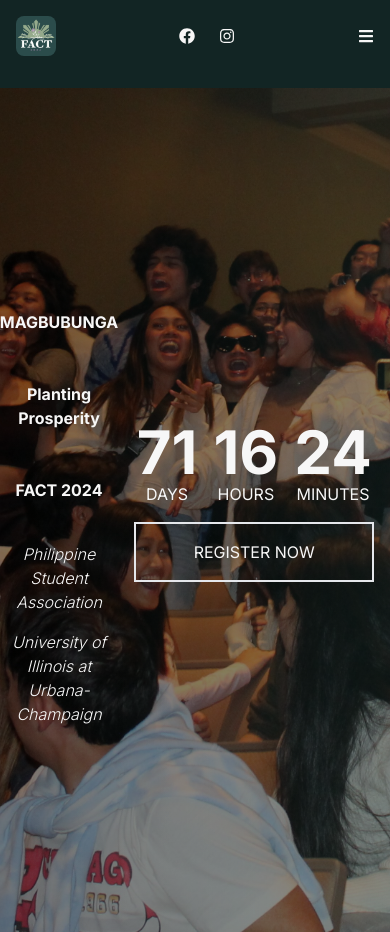
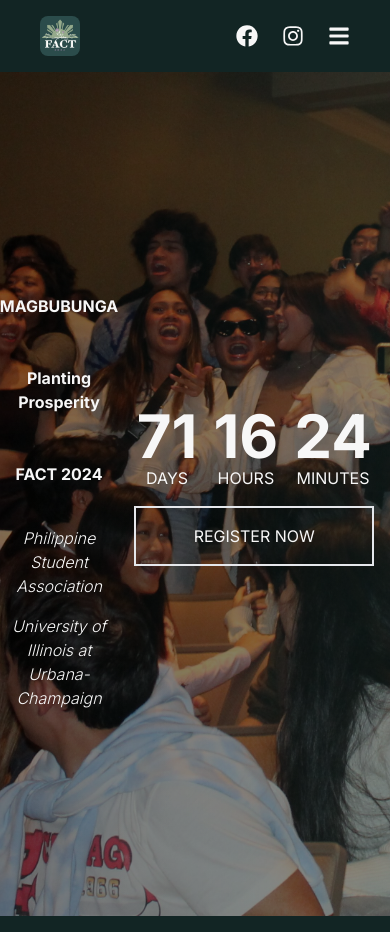
Before and after one commit to filipinx-americans-coming-together/fact-website-frontend, a Next.js app: page / in a window 390 px wide. Built offline with nearby package versions, Linux system fonts and the light colour scheme.

Commit message:
Changed styling for mobil nav

```diff
--- a/src/components/navigation/NavLinks.tsx
+++ b/src/components/navigation/DesktopNav.tsx
@@ -1,20 +1,17 @@
 import Link from "next/link";
 
-export default function NavLinks(props: {
+export default function DesktopNav(props: {
     links: { text: string; path: string }[];
 }) {
     return (
-        <>
+        <ul className="hidden text-text-primary hover:text-highlight-primary items-center justify-center text-center gap-16 md:flex">
             {props.links.map((link, index) => (
-                <li
-                    key={index}
-                    className="text-text-primary text-sm hover:text-highlight-primary"
-                >
+                <li key={index}>
                     <Link href={link.path} prefetch={true}>
                         {link.text}
                     </Link>
                 </li>
             ))}
-        </>
+        </ul>
     );
 }
--- /dev/null
+++ b/src/components/navigation/MobileNav.tsx
@@ -0,0 +1,17 @@
+import Link from "next/link";
+
+export default function MobileNav(props: {
+    links: { text: string; path: string }[];
+}) {
+    return (
+        <ul className="absolute right-0 rounded py-2 mt-2 text-left flex flex-col min-w-48 text-background-primary bg-text-primary border border-black">
+            {props.links.map((link, index) => (
+                <li className="px-6 py-2 hover:bg-slate-200" key={index}>
+                    <Link href={link.path} prefetch={true}>
+                        {link.text}
+                    </Link>
+                </li>
+            ))}
+        </ul>
+    );
+}
--- a/src/components/navigation/Navbar.tsx
+++ b/src/components/navigation/Navbar.tsx
@@ -4,11 +4,15 @@ import Link from "next/link";
 import { useEffect, useState } from "react";
 import { FaFacebook, FaInstagram, FaBars, FaTimes } from "react-icons/fa";
 import InteractiveButton from "../ui/InteractiveButton";
-import NavLinks from "./NavLinks";
+import DesktopNav from "./DesktopNav";
+import MobileNav from "./MobileNav";
 
 const iconList = [
-    { icon: <FaFacebook />, link: "#" },
-    { icon: <FaInstagram />, link: "https://www.instagram.com/psa_fact/" },
+    { icon: <FaFacebook style={{ fontSize: "22px" }} />, link: "#" },
+    {
+        icon: <FaInstagram style={{ fontSize: "22px" }} />,
+        link: "https://www.instagram.com/psa_fact/",
+    },
 ];
 
 const NAV_LINKS = [
@@ -28,73 +32,45 @@ export default function Navbar() {
     };
 
     return (
-        <>
-            {/* desktop navigation */}
-            <nav className="hidden mb-4 md:block">
-                <div className="flex justify-between mx-auto items-center py-4 px-24">
+        <nav className="flex justify-between mx-auto items-center py-4 px-10 md:px-20">
             <img className="rounded-lg w-10 h-10" src={FACT_LOGO_SRC} />
 
-                    <ul className="flex gap-8 md:gap-16 items-center justify-center text-center ">
-                        <NavLinks links={NAV_LINKS} />
-                    </ul>
-                    <ul className="flex text-text-primary gap-6 items-center ">
+            <DesktopNav links={NAV_LINKS} />
+
+            <ul className="flex text-text-primary gap-6 items-center">
                 {iconList.map((item, index) => (
-                            <a
+                    <li>
+                        <Link
                             href={item.link}
                             target="_blank"
                             key={index}
                             className="hover:text-highlight-primary"
                         >
                             {item.icon}
-                            </a>
+                        </Link>
+                    </li>
                 ))}
-                    </ul>
+
+                {/* mobile navigation toggle */}
+                <li className="flex flex-col items-center">
+                    <button className="relative text-text-primary rounded md:hidden">
+                        {showModal ? (
+                            <div>
+                                <FaTimes
+                                    onClick={toggleModal}
+                                    style={{ fontSize: "22px" }}
+                                />
+                                <MobileNav links={NAV_LINKS} />
                             </div>
-            </nav>
-
-            {/* mobile navigation */}
-            <nav className="mb-4 py-4 px-4 block bg-background-primary md:hidden ">
-                <div className="mx-auto flex justify-between items-center ">
-                    <img className="rounded-lg w-10 h-10" src={FACT_LOGO_SRC} />
-                    <ul className="flex text-text-primary gap-6 items-center ">
-                        {iconList.map((item, index) => (
-                            <a
-                                href={item.link}
-                                target="_blank"
-                                key={index}
-                                className="hover:text-highlight-primary"
-                            >
-                                {item.icon}
-                            </a>
-                        ))}
-                    </ul>
-                    <div className="flex justify-end items-center gap-6 text-text-primary ">
+                        ) : (
                             <FaBars
                                 onClick={toggleModal}
-                            className={`text-text-primary ${
-                                showModal ? "hidden" : ""
-                            }`}
+                                style={{ fontSize: "22px" }}
                             />
-                    </div>
-                </div>
-                {showModal && (
-                    <div className="h-full fixed inset-0 flex justify-center items-center bg-background-primary">
-                        <div className={`absolute inset-0`} />
-                        <FaTimes
-                            className={`absolute top-6 right-4 text-text-primary ${
-                                !showModal ? "hidden" : ""
-                            }`}
-                            onClick={toggleModal}
-                            style={{ fontSize: "16px" }}
-                        />
-                        <div className="relative w-full">
-                            <ul className="flex flex-col gap-8 items-center justify-center h-full">
-                                <NavLinks links={NAV_LINKS} />
+                        )}
+                    </button>
+                </li>
             </ul>
-                        </div>
-                    </div>
-                )}
         </nav>
-        </>
     );
 }
```
Lines whose indentation alone changed are shown as unchanged.
